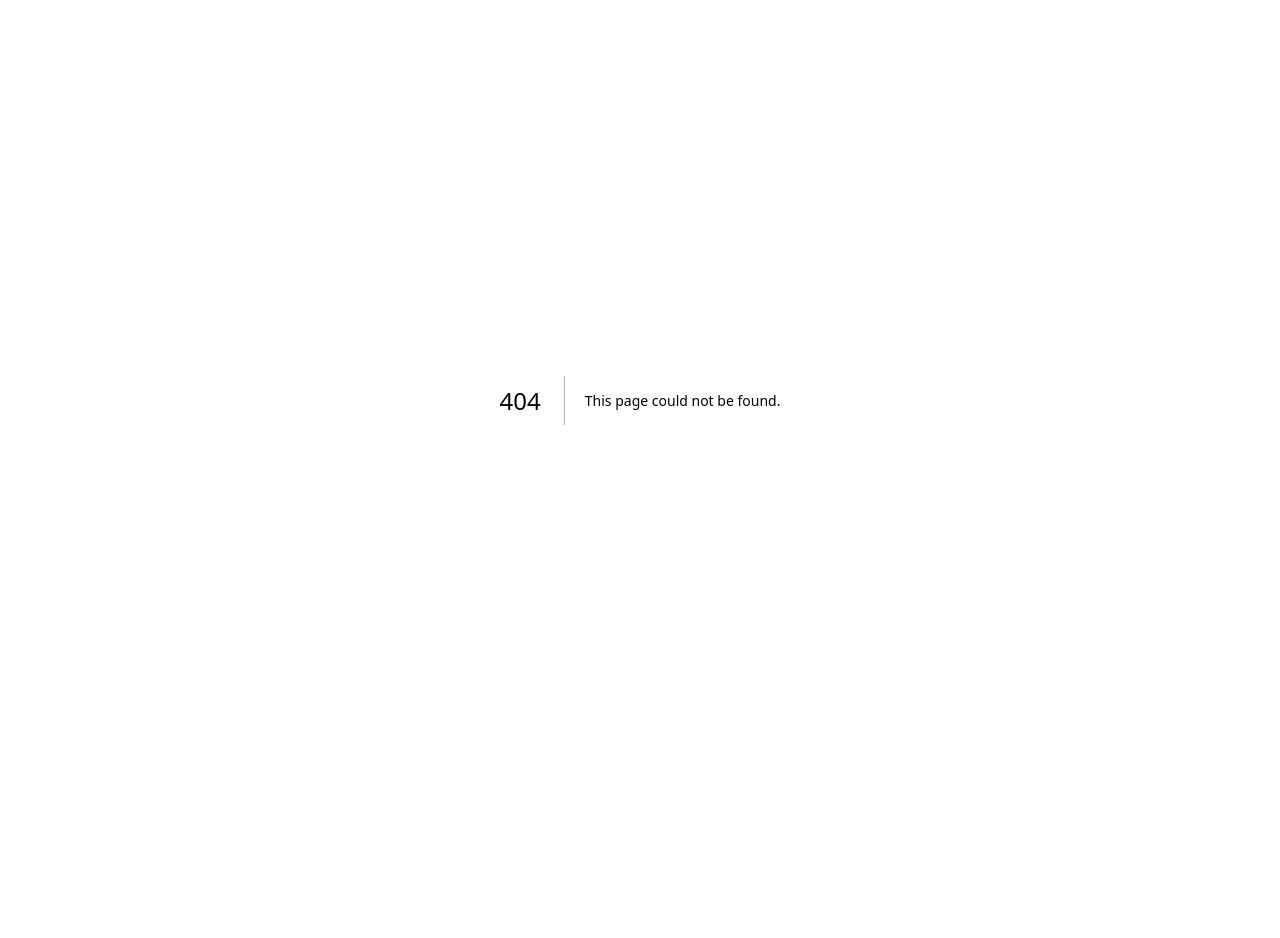
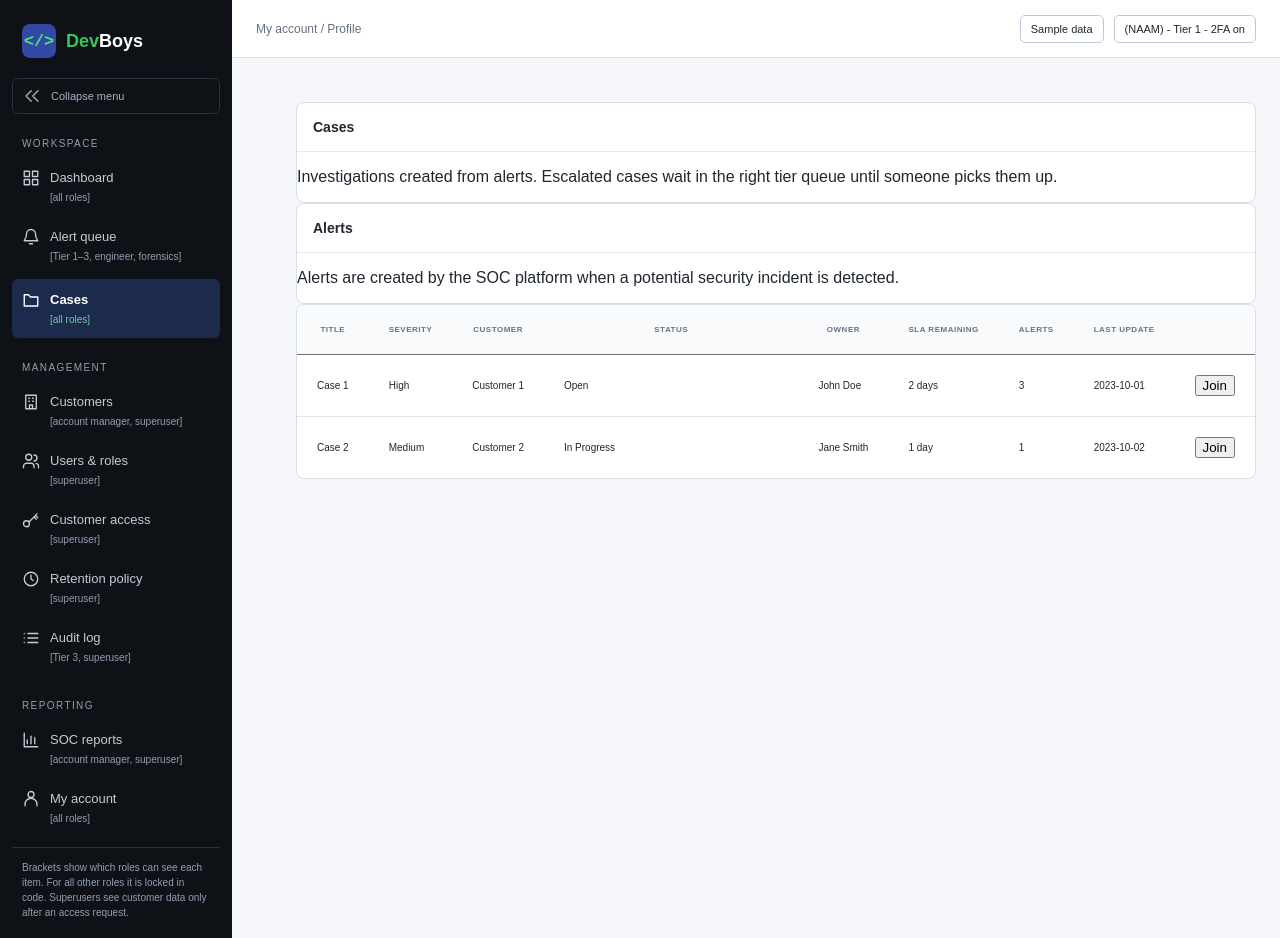
Before and after one commit to TheDevBoys/SOCproject, a Next.js app in the folder frontend/: page /cases in a window 1280 px wide. Before the commit this address had no page. Before the commit the page ends 800 px from the top, so only its background shows below. Built offline with nearby package versions, Linux system fonts and the light colour scheme.

Commit message:
tussendoor commit

```diff
--- /dev/null
+++ b/frontend/app/cases/layout.tsx
@@ -0,0 +1,25 @@
+'use client'
+
+import { useState, type ReactNode } from 'react'
+import Link from 'next/link'
+import { usePathname } from 'next/navigation'
+import Sidebar from '../../src/components/layout/Sidebar'
+import styles from './page.module.css'
+import PageTopbar from '../../src/components/layout/PageTopbar'
+
+export default function AccountLayout({ children }: { children: ReactNode }) {
+  const [collapsed, setCollapsed] = useState(false)
+  const isSecurity = usePathname() === '/account/security'
+
+  return (
+    <div className={[styles.shell, collapsed && styles.collapsedShell].filter(Boolean).join(' ')}>
+      <Sidebar collapsed={collapsed} onToggle={() => setCollapsed(value => !value)} />
+      <div className={styles.workspace}>
+        <PageTopbar title={`My account / ${isSecurity ? 'Security' : 'Profile'}`} userName="(NAAM)" userRole="Tier 1" twoFactorEnabled={true} sampleData={true} />
+        <main className={styles.main}>
+          {children}
+        </main>
+      </div>
+    </div>
+  )
+}
--- /dev/null
+++ b/frontend/app/cases/page.module.css
@@ -0,0 +1,223 @@
+.shell {
+  display: grid;
+  grid-template-columns: 232px minmax(0, 1fr);
+  min-height: 100svh;
+  background: #f4f6fa;
+}
+
+.workspace {
+  min-width: 0;
+}
+
+
+.badges {
+  display: flex;
+  flex-wrap: wrap;
+  gap: 10px;
+
+  & span {
+    padding: 7px 10px;
+    border: 1px solid #bdc9d8;
+    border-radius: 5px;
+    font-size: 11px;
+  }
+}
+
+.main {
+  padding: 28px 24px 48px;
+
+  & h1 {
+    margin: 0 0 24px;
+    font-size: 22px;
+    font-weight: 600;
+  }
+}
+
+.tabs {
+  display: flex;
+  gap: 4px;
+  margin-bottom: 20px;
+  border-bottom: 1px solid #dce2eb;
+
+  & a,
+  & button {
+    padding: 12px 14px;
+    border: 0;
+    border-bottom: 2px solid transparent;
+    background: transparent;
+    color: #334155;
+    font-size: 13px;
+    text-decoration: none;
+  }
+
+  & .selectedTab {
+    border-bottom-color: #4264e8;
+    color: #4264e8;
+  }
+
+  & a:focus-visible,
+  & button:focus-visible {
+    outline: 2px solid #4264e8;
+    outline-offset: 3px;
+  }
+}
+
+.content {
+  display: grid;
+  gap: 20px;
+  max-width: 760px;
+}
+
+.profile {
+  display: flex;
+  align-items: center;
+  gap: 20px;
+  padding: 16px;
+  border: 1px solid #d7dee8;
+  border-radius: 8px;
+  background: #fff;
+
+  & h2 {
+    margin: 0 0 8px;
+    font-size: 22px;
+    font-weight: 600;
+  }
+
+  & p {
+    margin: 0 0 12px;
+    color: #647184;
+    font-size: 13px;
+    overflow-wrap: anywhere;
+  }
+}
+
+.avatar {
+  position: relative;
+  display: grid;
+  flex-shrink: 0;
+  place-items: center;
+  width: 104px;
+  height: 104px;
+  border-radius: 50%;
+  background: #1c2b4b;
+  color: #fff;
+  font-size: 36px;
+  font-weight: 600;
+}
+
+.addPhoto {
+  position: absolute;
+  right: 0;
+  bottom: 0;
+  display: grid;
+  place-items: center;
+  width: 32px;
+  height: 32px;
+  padding: 0;
+  border: 3px solid white;
+  border-radius: 50%;
+  background: #4264e8;
+  color: #fff;
+
+  &:focus-visible {
+    outline: 2px solid #4264e8;
+    outline-offset: 3px;
+  }
+}
+
+.role {
+  padding: 4px 9px;
+  border-radius: 16px;
+  background: #e8e2fa;
+  color: #473580;
+  font-size: 11px;
+  font-weight: 600;
+}
+
+.card {
+  overflow: hidden;
+  border: 1px solid #d7dee8;
+  border-radius: 8px;
+  background: #fff;
+
+  & h2 {
+    margin: 0;
+    padding: 16px;
+    border-bottom: 1px solid #e4e9f0;
+    font-size: 14px;
+    font-weight: 600;
+  }
+}
+
+.cardBody {
+  padding: 20px 16px 16px;
+}
+
+.fields {
+  display: grid;
+  grid-template-columns: repeat(2, minmax(0, 1fr));
+  gap: 18px 16px;
+}
+
+.readOnly {
+  background: #f4f6fa;
+  color: #536071;
+}
+
+.help {
+  margin: 16px 0;
+  color: #647184;
+  font-size: 12px;
+  line-height: 1.6;
+}
+
+.actions {
+  display: flex;
+  gap: 10px;
+}
+
+@media (max-width: 900px) {
+  .shell {
+    grid-template-columns: 210px minmax(0, 1fr);
+  }
+
+  .fields {
+    grid-template-columns: 1fr;
+  }
+}
+
+@media (max-width: 700px) {
+  .shell {
+    grid-template-columns: 180px minmax(0, 1fr);
+  }
+
+  .main {
+    padding: 24px 16px;
+  }
+
+  .avatar {
+    width: 80px;
+    height: 80px;
+    font-size: 28px;
+  }
+
+  .profile {
+    gap: 16px;
+  }
+}
+
+.collapsedShell {
+  grid-template-columns: 64px minmax(0, 1fr);
+}
+
+@media (max-width: 700px) {
+  .shell {
+    &:not(.collapsedShell) .workspace {
+      min-width: 0;
+    }
+  }
+
+  .profile {
+    flex-wrap: wrap;
+  }
+}
--- /dev/null
+++ b/frontend/app/cases/page.tsx
@@ -0,0 +1,26 @@
+import styles from './page.module.css'
+import CaseTable from '../../src/components/cases/CaseTable'
+export const metadata = {
+  title: 'Sign in | DevBoys',
+}
+
+export default function CasesPage() {
+  return (
+       <ul>
+        <div className={styles.card}>
+          <h2>Cases</h2>
+          <p>Investigations created from alerts. Escalated cases wait in the right tier queue until someone picks them up. </p>
+
+        </div>
+
+        <div className={styles.card}>
+          <h2>Alerts</h2>
+          <p>Alerts are created by the SOC platform when a potential security incident is detected. </p>
+        </div>
+
+        <div className={styles.card}>
+        <CaseTable />
+        </div>
+      </ul>
+  );
+}
--- /dev/null
+++ b/frontend/src/components/cases/CaseTable.module.css
@@ -0,0 +1,33 @@
+.tableWrapper {
+  width: 100%;
+  overflow-x: auto;
+}
+
+.table {
+  width: 100%;
+  border-collapse: collapse;
+  font-size: 10px;
+}
+
+.table th:nth-child(4) {
+  width: 40%;
+}
+
+.table th {
+  background-color: #f8fafc;
+  color: #64748b;
+  text-align: center;
+  text-transform: uppercase;
+  font-size: 8px;
+  letter-spacing: 0.5px;
+  padding: 20px;
+  white-space: nowrap;
+  border-bottom: 1px solid #6c6e72;
+
+}
+
+.table td {
+  padding: 20px;
+  border-top: 1px solid #e5e7eb;
+  white-space: nowrap;
+}
--- /dev/null
+++ b/frontend/src/components/cases/CaseTable.tsx
@@ -0,0 +1,49 @@
+import styles from './CaseTable.module.css'
+
+export default function CaseTable() {
+  return (
+    <table className={styles.table}>
+      <thead>
+        <tr>
+          <th>Title</th>
+          <th>Severity</th>
+          <th>Customer</th>
+          <th>Status </th>
+          <th>Owner </th>
+          <th>SLA remaining </th>
+          <th>Alerts </th>
+          <th>Last Update </th>
+          <th> </th>
+        </tr>
+      </thead>
+      <tbody>
+        <tr>
+          <td>Case 1 </td>
+          <td>High </td>
+          <td>Customer 1 </td>
+          <td>Open </td>
+          <td>John Doe</td>
+          <td>2 days </td>
+          <td>3 </td>
+          <td>2023-10-01 </td>
+          <td>
+            <button>Join</button>
+          </td>
+        </tr>
+        <tr>
+          <td>Case 2 </td>
+          <td>Medium </td>
+          <td>Customer 2 </td>
+          <td>In Progress </td>
+          <td>Jane Smith</td>
+          <td>1 day </td>
+          <td>1 </td>
+          <td>2023-10-02 </td>
+          <td>
+            <button>Join</button>
+          </td>
+        </tr>
+      </tbody>
+    </table>
+  );
+}
```
